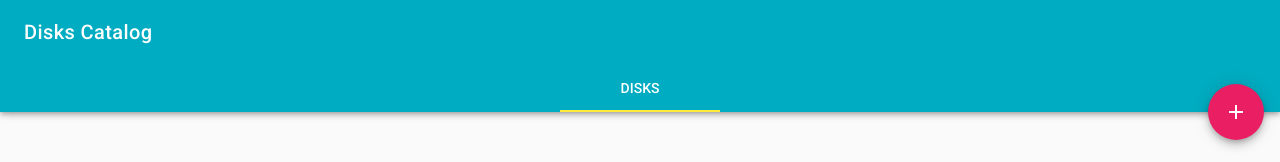
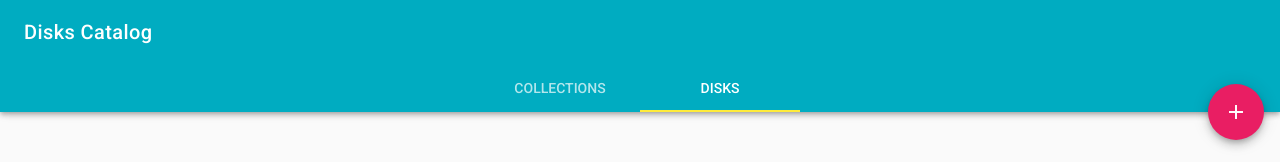
Before and after one commit to lfn2/disks-catalog-client, a Vue app: page /disks in a window 1280 px wide. Shown: the top 162 px of the page. Built offline with nearby package versions, Linux system fonts and the light colour scheme; no server answers.

Commit message:
feat(Collections): adding collections tab

```diff
--- /dev/null
+++ b/src/components/Collections.vue
@@ -0,0 +1,13 @@
+<template>
+  <div class="collections container">
+    <div class="collection-cards-container">
+
+    </div>
+  </div>
+</template>
+
+<script>
+export default {
+  name: 'Collections'
+}
+</script>
--- a/src/components/Disks.vue
+++ b/src/components/Disks.vue
@@ -1,4 +1,3 @@
-<script src="http://localhost:8098"></script>
 <template>
   <div class="disks container">
     <div class="disk-cards-container">
--- a/src/components/Index.vue
+++ /dev/null
@@ -1,3 +0,0 @@
-<template>
-
-</template>
--- a/src/components/Navbar.vue
+++ b/src/components/Navbar.vue
@@ -10,6 +10,7 @@
       >
         <v-tabs-slider color="accent"></v-tabs-slider>
 
+        <v-tab :to="{name: 'Collections'}">Collections</v-tab>
         <v-tab :to="{name: 'Disks'}">Disks</v-tab>
       </v-tabs>
     </v-toolbar>
--- a/src/router/index.js
+++ b/src/router/index.js
@@ -1,7 +1,7 @@
 import Vue from 'vue'
 import Router from 'vue-router'
-import Index from '@/components/Index'
 import Disks from '@/components/Disks'
+import Collections from '@/components/Collections'
 
 Vue.use(Router)
 
@@ -10,8 +10,12 @@ export default new Router({
   routes: [
     {
       path: '/',
-      name: 'Index',
-      component: Index
+      redirect: '/collections'
+    },
+    {
+      path: '/collections',
+      name: 'Collections',
+      component: Collections
     },
     {
       path: '/disks',
```
